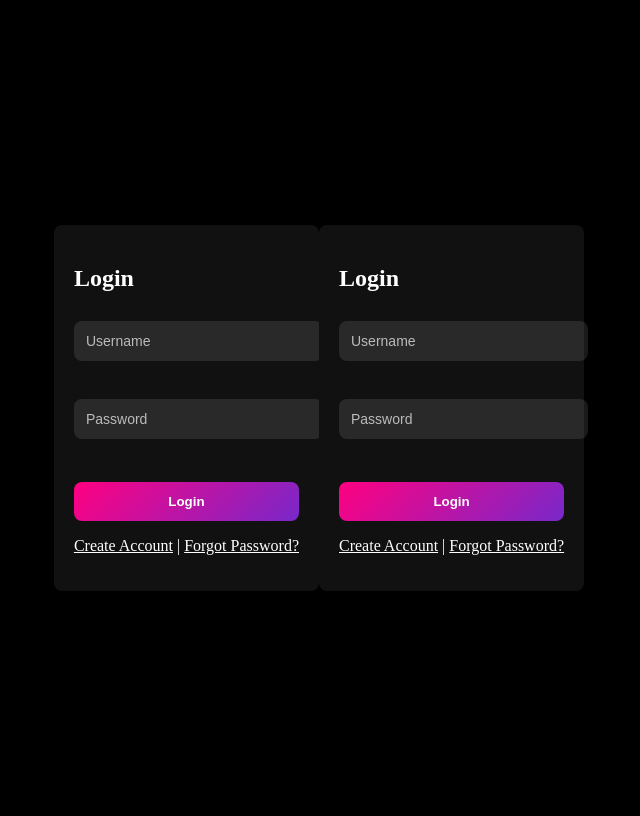
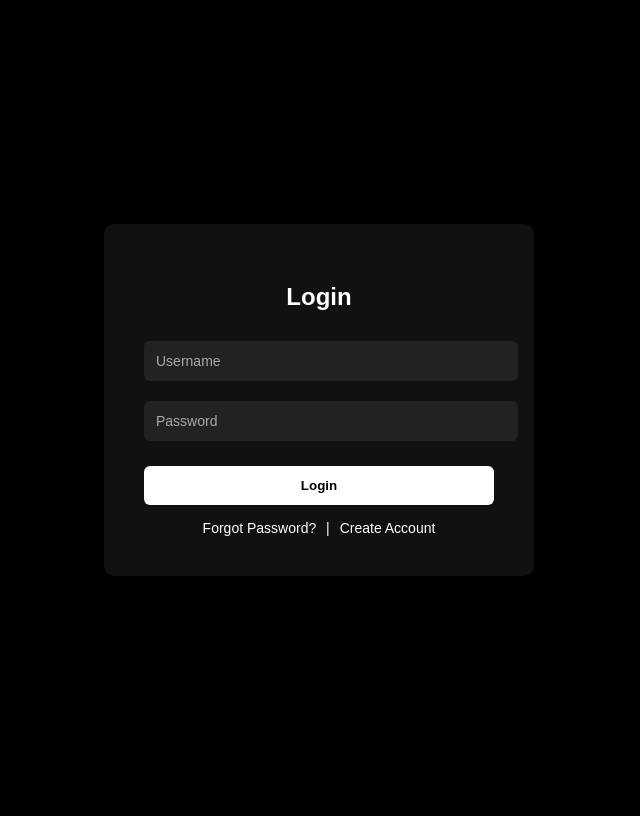
Before and after one commit to asif1-3ahmed/Music, a Flask app: page / in a window 1280 px wide. Shown: the whole page, without its empty margins (321-961 px from the left). After the commit the page ends 576 px from the top, so only its background shows below. Run offline with Flask 3, Linux system fonts and the light colour scheme.

Commit message:
Update login.html

```diff
--- a/templates/login.html
+++ b/templates/login.html
@@ -1,9 +1,3 @@
-<!DOCTYPE html>
-<html lang="en">
-<head>
-  <meta charset="UTF-8">
-  <title>Login - Dolsy Music</title>
-  <style>
 <!DOCTYPE html>
 <html lang="en">
 <head>
@@ -11,8 +5,8 @@
   <title>Login - Dolsy Music</title>
   <style>
     body {
-  font-family: "Poppins", sans-serif;
-  background: radial-gradient(circle at top left, #1c1c1c, #000);
+      font-family: Arial, sans-serif;
+      background: #000; /* Pure black background */
       color: #fff;
       display: flex;
       justify-content: center;
@@ -22,20 +16,17 @@
     }
 
     .login-box {
-  background: rgba(255, 255, 255, 0.05);
+      background: #111; /* Dark gray box */
       padding: 40px;
-  border-radius: 14px;
+      border-radius: 10px;
       width: 350px;
       text-align: center;
-  backdrop-filter: blur(12px);
-  border: 1px solid rgba(255, 255, 255, 0.1);
-  box-shadow: 0 8px 25px rgba(0, 0, 0, 0.8);
     }
 
-.login-box h2 {
+    h2 {
       margin-bottom: 20px;
       font-size: 24px;
-  font-weight: 600;
+      font-weight: bold;
       color: #fff;
     }
 
@@ -44,34 +35,32 @@ input {
       padding: 12px;
       margin: 10px 0;
       border: none;
-  border-radius: 8px;
-  background: rgba(255, 255, 255, 0.1);
+      border-radius: 6px;
+      background: #222;
       color: #fff;
+      font-size: 14px;
       outline: none;
-  font-size: 14px;
     }
 
     input::placeholder {
-  color: #bbb;
+      color: #aaa;
     }
 
     button {
       width: 100%;
       padding: 12px;
       border: none;
-  border-radius: 8px;
-  background: linear-gradient(135deg, #ff0080, #7928ca);
-  color: #fff;
-  font-weight: 600;
+      border-radius: 6px;
+      background: #fff;
+      color: #000;
+      font-weight: bold;
       cursor: pointer;
       margin-top: 15px;
-  transition: 0.3s ease;
+      transition: 0.2s ease;
     }
 
     button:hover {
-  background: linear-gradient(135deg, #7928ca, #ff0080);
-  transform: scale(1.03);
-  box-shadow: 0 0 15px #ff0080;
+      background: #ddd;
     }
 
     .links {
@@ -80,38 +69,29 @@ button:hover {
     }
 
     .links a {
-  color: #ff0080;
+      color: #fff;
       text-decoration: none;
-  margin: 0 8px;
+      margin: 0 6px;
     }
 
     .links a:hover {
       text-decoration: underline;
+      color: #ccc;
     }
-
   </style>
 </head>
-<body style="background:#000; color:#fff; display:flex; justify-content:center; align-items:center; height:100vh;">
-  <form action="/login" method="POST" style="background:#111; padding:20px; border-radius:8px;">
+<body>
+  <div class="login-box">
     <h2>Login</h2>
-    <input type="text" name="username" placeholder="Username" required><br><br>
-    <input type="password" name="password" placeholder="Password" required><br><br>
+    <form action="/login" method="POST">
+      <input type="text" name="username" placeholder="Username" required>
+      <input type="password" name="password" placeholder="Password" required>
       <button type="submit">Login</button>
-    <p><a href="/register-page" style="color:#fff;">Create Account</a> | <a href="/forgotpassword" style="color:#fff;">Forgot Password?</a></p>
     </form>
+    <div class="links">
+      <a href="/forgotpassword">Forgot Password?</a> |
+      <a href="/register-page">Create Account</a>
+    </div>
+  </div>
 </body>
 </html>
-
-
-  </style>
-</head>
-<body style="background:#000; color:#fff; display:flex; justify-content:center; align-items:center; height:100vh;">
-  <form action="/login" method="POST" style="background:#111; padding:20px; border-radius:8px;">
-    <h2>Login</h2>
-    <input type="text" name="username" placeholder="Username" required><br><br>
-    <input type="password" name="password" placeholder="Password" required><br><br>
-    <button type="submit">Login</button>
-    <p><a href="/register-page" style="color:#fff;">Create Account</a> | <a href="/forgotpassword" style="color:#fff;">Forgot Password?</a></p>
-  </form>
-</body>
-</html>
```
Lines whose indentation alone changed are shown as unchanged.
